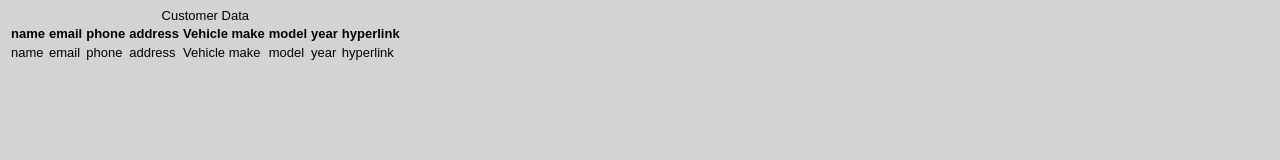
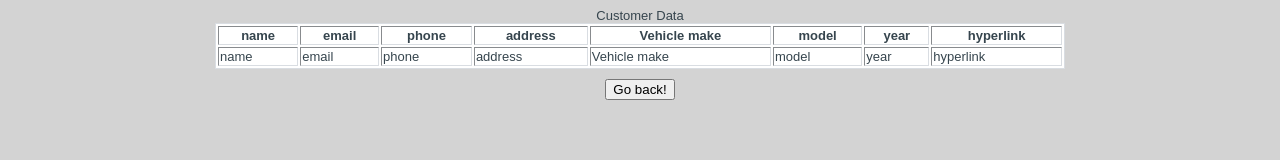
Before and after one commit to Jusadadiya/QA-project, a plain HTML site: page viewdata.html in a window 1280 px wide. Drawn offline with Linux system fonts and the light colour scheme.

Commit message:
create a page to show the detail information

```diff
--- a/css/main.css
+++ b/css/main.css
@@ -106,3 +106,31 @@ input:focus {
 	border-color: #BBBBBB;
 	background-size: auto;
 }
+
+.form_view{
+	width: 850px;
+	margin-left: auto;
+	margin-right: auto;
+	border-radius: 0;
+	border: 1px solid #D9DDE2;
+	background: #FFFFFF;
+	background-size: cover;
+	color: #36454E;
+	box-shadow: none;
+	background-position: 50% 50%;
+}
+
+.field_view{
+	color: #FFFFFF;
+	border-style: none;
+	border-width: 0px;
+	border-color: #FFFFFF;
+	border-radius: 2px;
+	text-align: center;
+	font-size: 14px;
+	font-weight: normal;
+	min-width: 20%;
+	padding: 10px 20px;
+	text-transform: none;
+	box-shadow: none;
+}
--- a/viewdata.html
+++ b/viewdata.html
@@ -5,7 +5,8 @@
     <meta charset="utf-8" />
     <link rel="stylesheet" href="./css/main.css" />
     <script type="text/javascript">
-    function e(){
+    function readJson()
+    {
     text = localStorage.getItem("customerdetails");
     obj = JSON.parse(text);
     document.getElementById("name").innerHTML = obj.name;
@@ -19,8 +20,9 @@
     }
     </script>
   </head>
-  <body onload=e();>
-        <table>
+
+  <body onload=readJson();>
+    <table border="1" class="form_view">
       <caption>Customer Data</caption>
       <tr>
         <th>name</th>
@@ -44,5 +46,9 @@
       </tr>
     </table>
 
+    <form class="field_view">
+        <input type="button" value="Go back!" onclick="history.back()">
+    </form>
+
   </body>
 </html>
```
Lines whose indentation alone changed are shown as unchanged.
